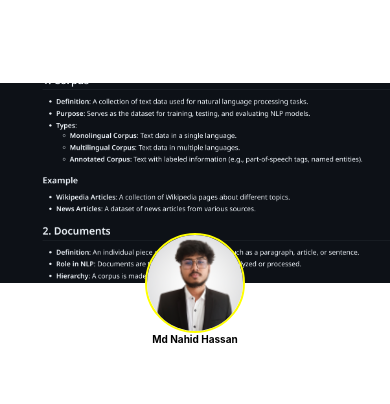
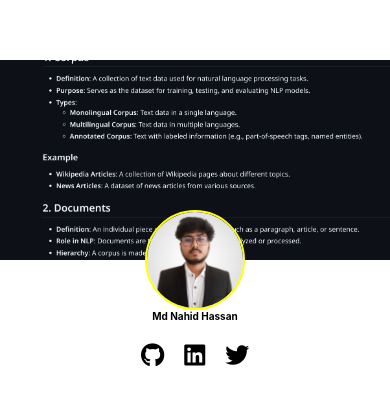
Before and after one commit to NAHID12105080/1.expo-start, a React Native app: screen / in a window 390 px wide. Shown: the part 208-612 px from the top of the page. Built offline with nearby package versions, Linux system fonts and the light colour scheme.

Commit message:
added icon from expo-vector-icons

```diff
--- a/App.js
+++ b/App.js
@@ -1,6 +1,7 @@
 import { StatusBar } from "expo-status-bar";
 import { StyleSheet, Text, View } from "react-native";
 import { Image } from "react-native";
+import { FontAwesome6 } from "@expo/vector-icons";
 
 export default function App() {
   return (
@@ -9,6 +10,7 @@ export default function App() {
         source={require("./assets/nlp1.png")}
         style={{ width: "100%", height: 200 }}
       />
+
       <Image
         source={require("./assets/nahid.png")}
         style={{
@@ -27,6 +29,28 @@ export default function App() {
       />
 
       <Text style={{ fontSize: 10, fontWeight: "bold" }}>Md Nahid Hassan</Text>
+
+      <View style={{ flexDirection: "row", marginTop: 20 }}>
+        <FontAwesome6
+          name="github"
+          size={24}
+          color="black"
+          style={{ marginHorizontal: 10 }}
+        />
+        <FontAwesome6
+          name="linkedin"
+          size={24}
+          color="black"
+          style={{ marginHorizontal: 10 }}
+        />
+        <FontAwesome6
+          name="twitter"
+          size={24}
+          color="black"
+          style={{ marginHorizontal: 10 }}
+        />
+      </View>
+
       <StatusBar style="auto" />
     </View>
   );
```
